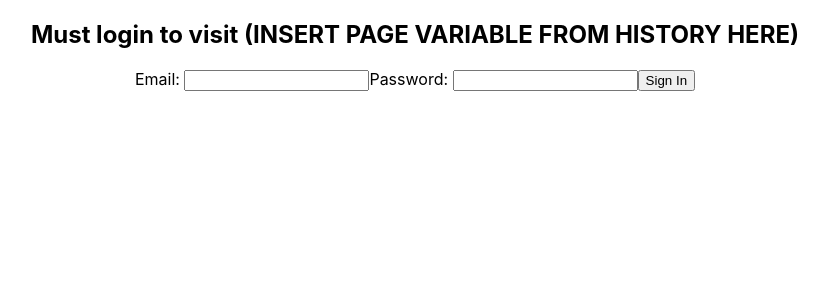
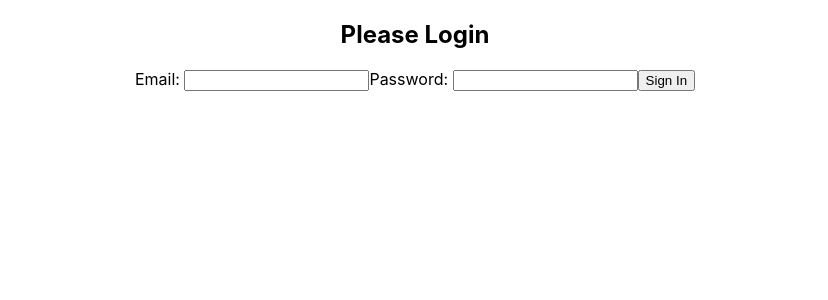
Before and after one commit to james-demiraiakian/07-adv-react-guestbook, a React (Create React App) app: page /login in a window 1280 px wide. Shown: the top 300 px of the page, without its empty margins (225-1053 px from the left). Built offline with nearby package versions, Linux system fonts and the light colour scheme; the HTML template or start-up script is replaced by a standard one; a web font is replaced by a local one.

Commit message:
put in dummy test to clear the bit of anxiety over not getting this submitted yet. App stuck on login, regardless of credentials

```diff
--- a/src/views/Auth/Login.jsx
+++ b/src/views/Auth/Login.jsx
@@ -22,7 +22,7 @@ export default function Login() {
   };
   return (
     <div>
-      <h2>Must login to visit (INSERT PAGE VARIABLE FROM HISTORY HERE)</h2>
+      <h2>Please Login</h2>
       <form onSubmit={handleLogin}>
         <label htmlFor="email">Email: </label>
         <input onChange={(e) => handleChange(e)} name="email" type="email" id="email" />
```
Also changed, not shown: 1 other file (tests, documents, lock files or other folders).
